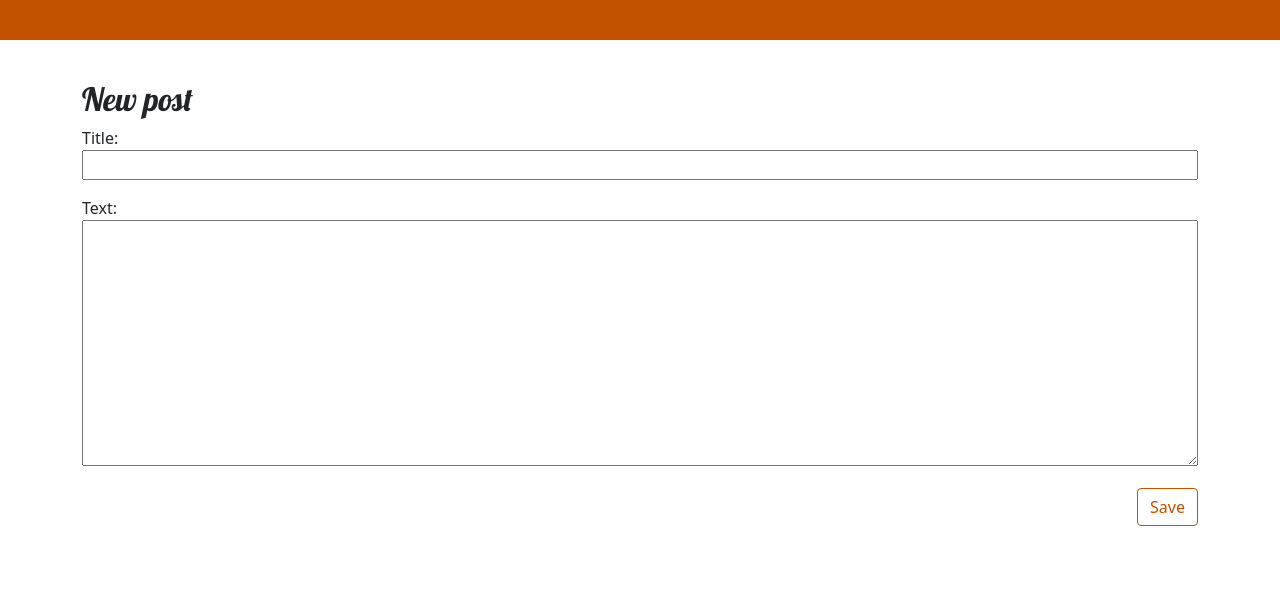
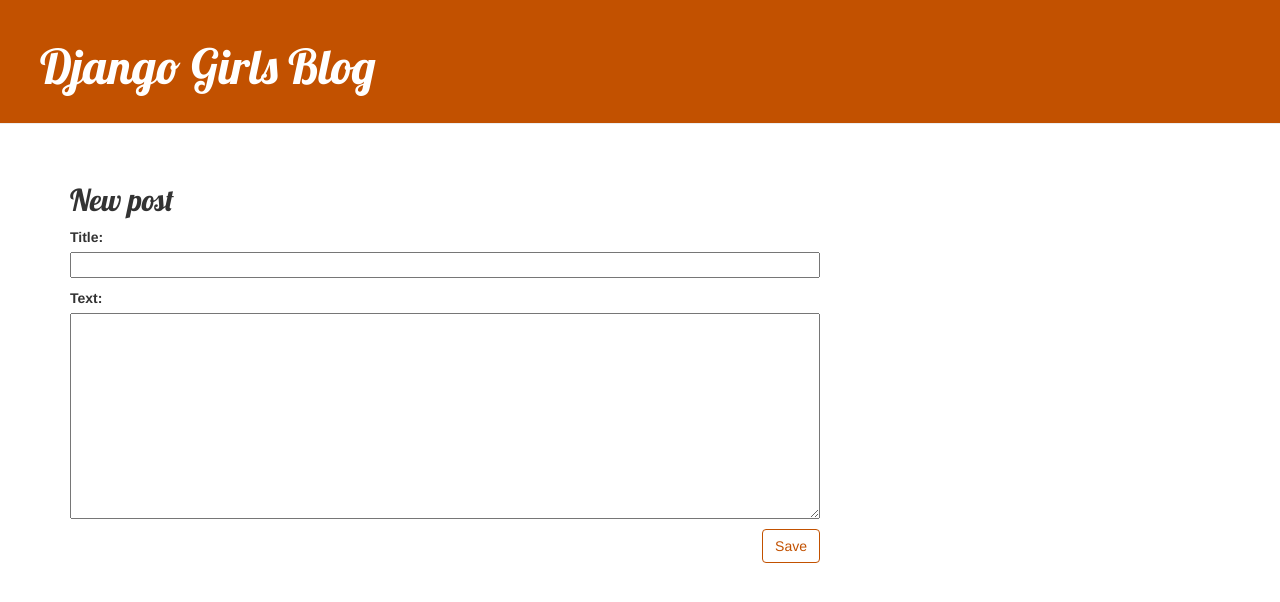
Before and after one commit to mdspro15/my-first-blog, a Django app: page /post/new/ in a window 1280 px wide. Shown: the top 602 px of the page. Run offline with Django 3.2, Linux system fonts and the light colour scheme; some libraries are stand-ins or nearby versions.

Commit message:
Modified html file

```diff
--- a/blog/templates/blog/base.html
+++ b/blog/templates/blog/base.html
@@ -1,29 +1,26 @@
 {% load static %}
-<!DOCTYPE html>
 <html>
     <head>
-        <title>Django Girls workshop</title>
-        <link rel="stylesheet" href="https://cdn.jsdelivr.net/npm/bootstrap@5.1.3/dist/css/bootstrap.min.css" integrity="sha384-1BmE4kWBq78iYhFldvKuhfTAU6auU8tT94WrHftjDbrCEXSU1oBoqyl2QvZ6jIW3" crossorigin="anonymous">
+        <title>Django Girls blog</title>
+        <link rel="stylesheet" href="//maxcdn.bootstrapcdn.com/bootstrap/3.2.0/css/bootstrap.min.css">
+        <link rel="stylesheet" href="//maxcdn.bootstrapcdn.com/bootstrap/3.2.0/css/bootstrap-theme.min.css">
+        <link href='//fonts.googleapis.com/css?family=Lobster&subset=latin,latin-ext' rel='stylesheet' type='text/css'>
         <link rel="stylesheet" href="{% static 'css/blog.css' %}">
-        <link href="//fonts.googleapis.com/css?family=Lobster&subset=latin,latin-ext" rel="stylesheet" type="text/css">
     </head>
     <body>
-       <header class="page-header">
-        <div class="container">
+        <div class="page-header">
             {% if user.is_authenticated %}
-                <a href="{% url 'post_new' %}" class="top-menu">
-                    {% include './icons/file-earmark-plus.svg' %}
-                </a>
+            <a href="{% url 'post_new' %}" class="top-menu"><span class="glyphicon glyphicon-plus"></span></a>
             {% endif %}
+            <h1><a href="/">Django Girls Blog</a></h1>
         </div>
-        </header>
-        <main class="container">
+        <div class="content container">
             <div class="row">
-                <div class="col">
-                {% block content %}
-                {% endblock %}
+                <div class="col-md-8">
+                    {% block content %}
+                    {% endblock %}
                 </div>
             </div>
-        </main>
+        </div>
     </body>
 </html>
```
Also changed, not shown: blog/templates/blog/post_detail.html (+7 -11 lines), blog/templates/blog/post_list.html (+5 -5 lines).
